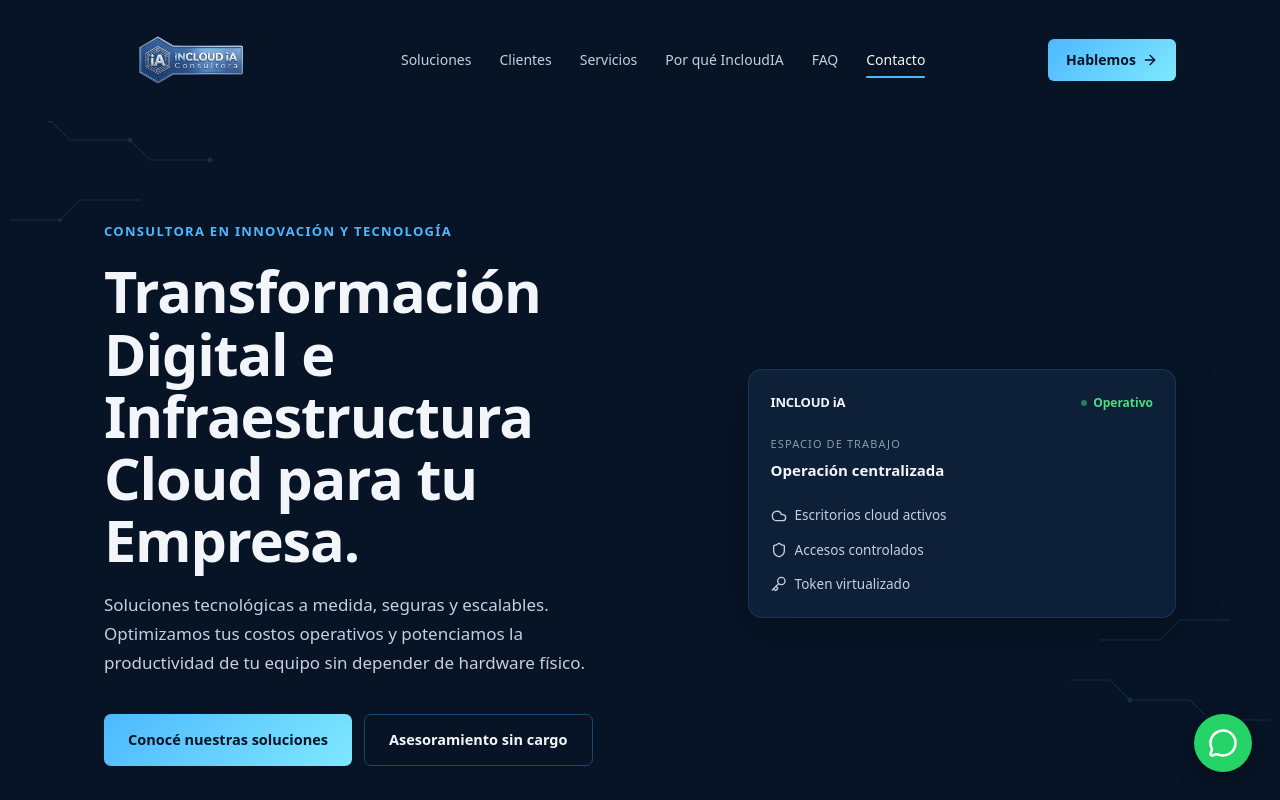
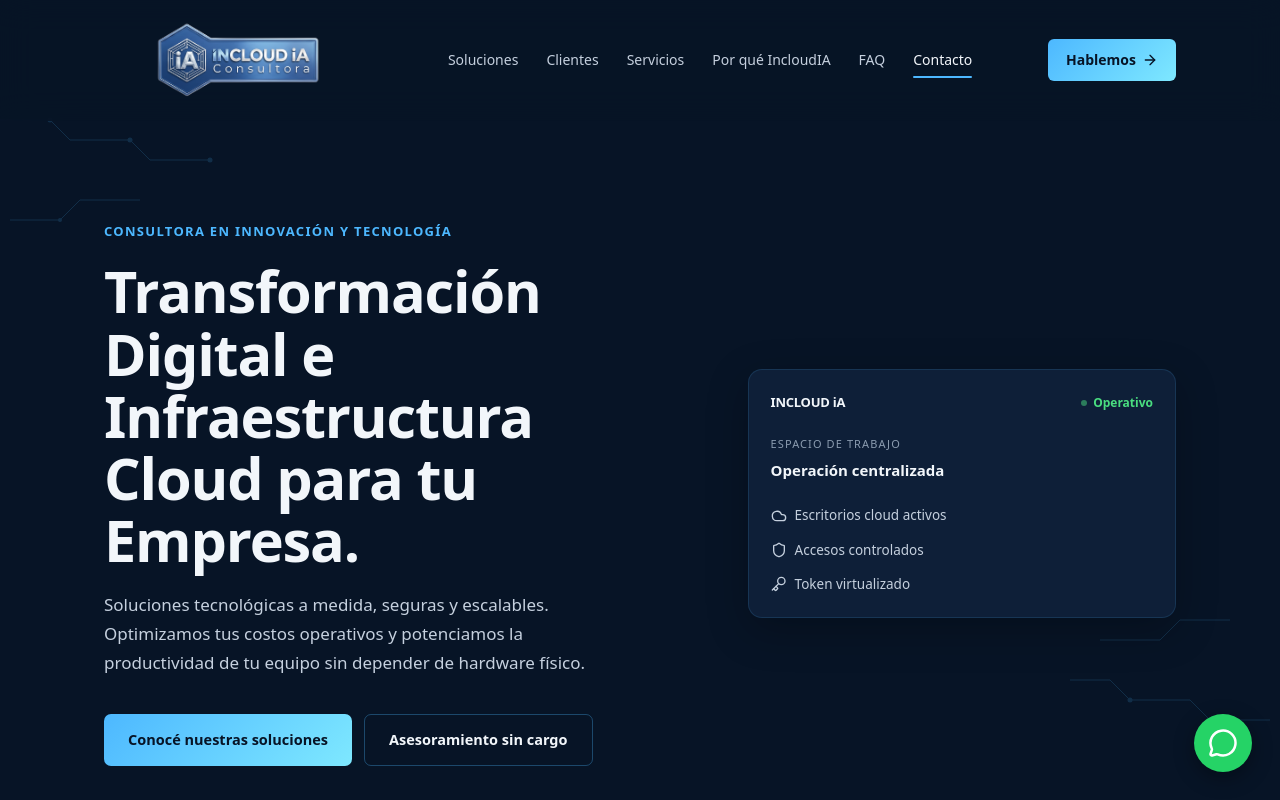
Before and after one commit to jubertjuan/incloudia-web, a Next.js app: page / in a window 1280 px wide. Shown: the top 800 px of the page. Built offline with nearby package versions, Linux system fonts and the light colour scheme.

Commit message:
Ajuste logo mobile y header compacto

```diff
--- a/components/incloudia-landing.css
+++ b/components/incloudia-landing.css
@@ -61,7 +61,7 @@ body {
 
 .brand { display: flex; align-items: center; text-decoration: none; }
 .brand-logo {
-  height: 130px !important;
+  height: 200px !important;
   width: auto !important;
   max-width: none !important;
   max-height: none !important;
@@ -69,7 +69,7 @@ body {
   transition: height 0.3s ease;
 }
 .site-header.scrolled .brand-logo { height: 90px !important; }
-footer .brand-logo { height: 100px !important; }
+footer .brand-logo { height: 200px !important; }
 
 .nav-links { display: flex; gap: 28px; }
 .nav-links button {
```
